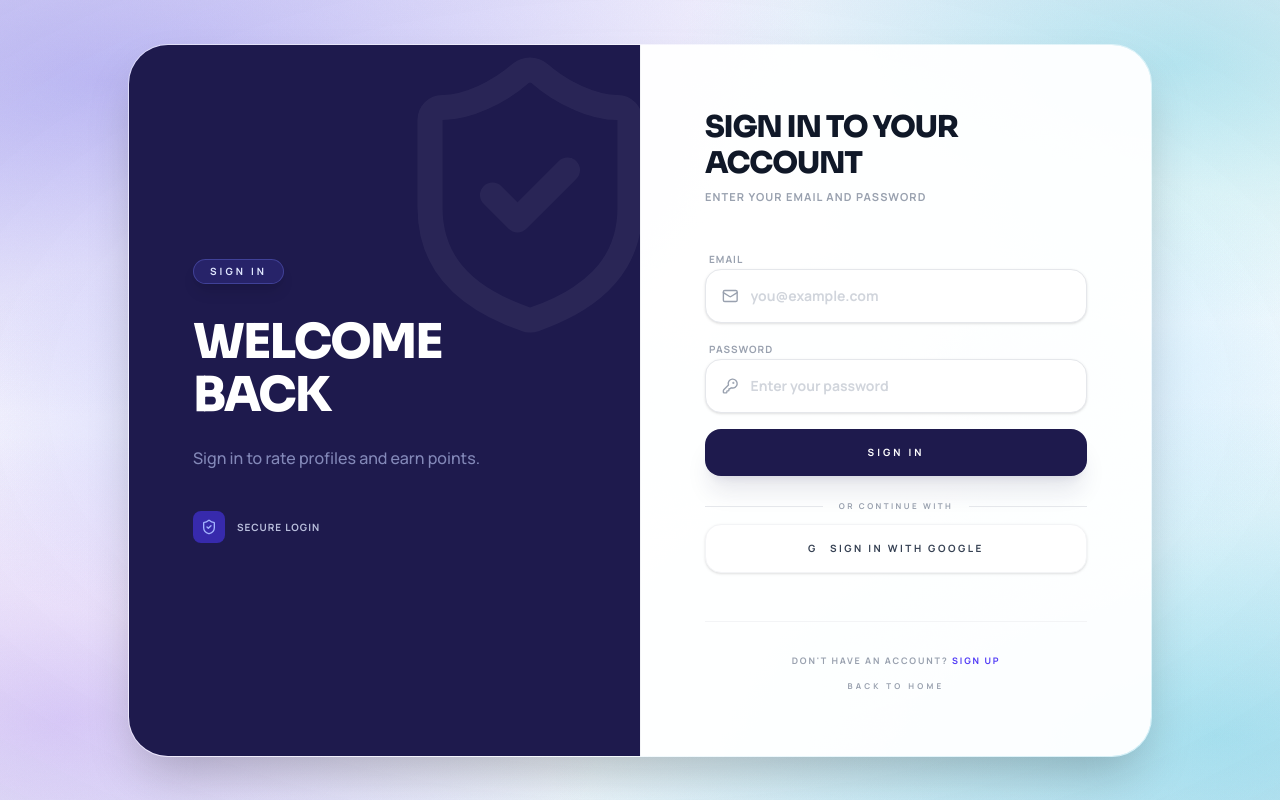
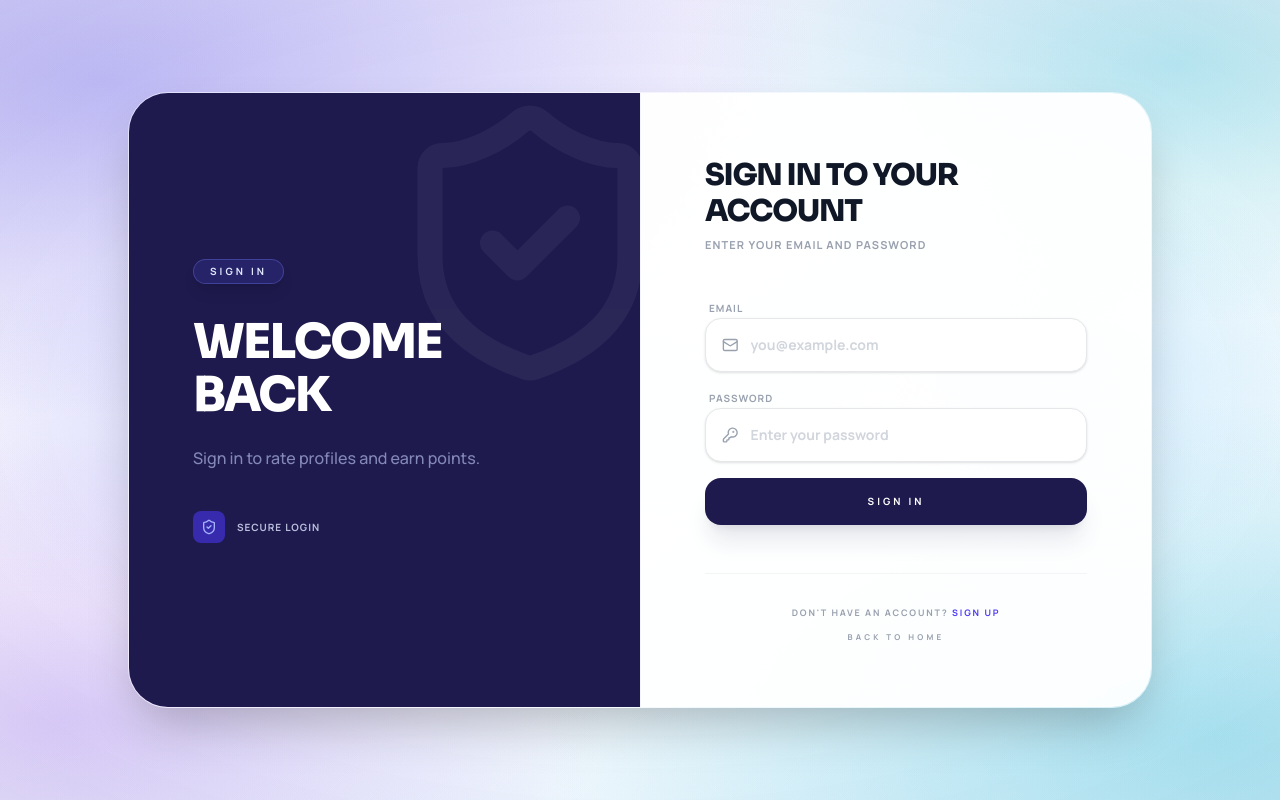
Before and after one commit to HCK94-FP-Impression/impression-client, a Next.js app in the folder src/: page /login in a window 1280 px wide. Built offline with nearby package versions, Linux system fonts and the light colour scheme; no server answers.

Commit message:
fix: remove google login

```diff
--- a/src/app/login/page.tsx
+++ b/src/app/login/page.tsx
@@ -120,24 +120,6 @@ function LoginContent() {
             "Sign in"
           )}
         </button>
-
-        <div className="space-y-3 pt-2">
-          <div className="flex items-center gap-4">
-            <div className="h-px flex-1 bg-gray-200" />
-            <span className="text-[8px] font-black uppercase tracking-[0.3em] text-gray-400">
-              Or continue with
-            </span>
-            <div className="h-px flex-1 bg-gray-200" />
-          </div>
-          <div className="flex justify-center rounded-2xl border border-gray-100 bg-white p-2 shadow-sm">
-            <button
-              type="button"
-              className="flex items-center gap-3 rounded-xl px-4 py-2 text-[10px] font-black uppercase tracking-[0.25em] text-gray-700"
-            >
-              G<span>Sign in with Google</span>
-            </button>
-          </div>
-        </div>
       </form>
     </AuthSplitLayout>
   );
```
